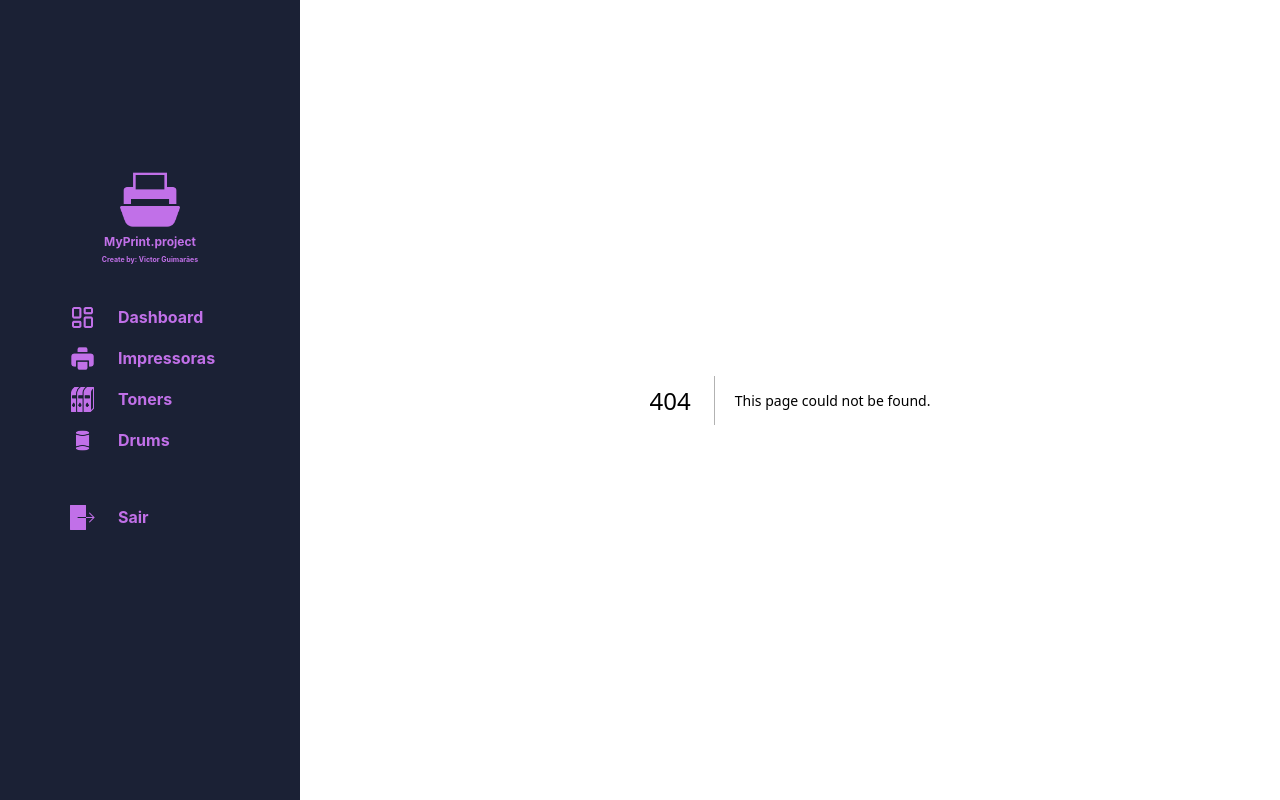
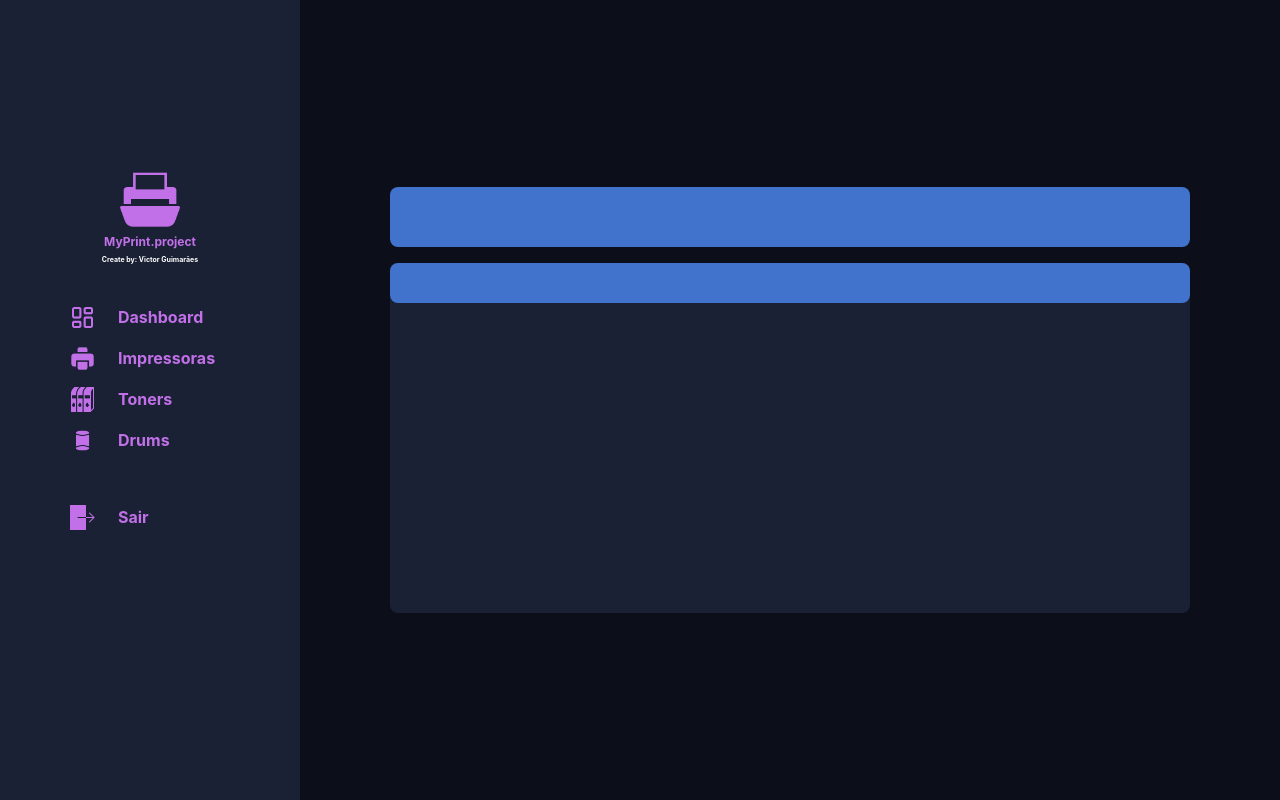
Before and after one commit to victorguimaraesdev/myprint-Next, a Next.js app: page /printer in a window 1280 px wide. Before the commit this address had no page. Built offline with nearby package versions, Linux system fonts and the light colour scheme.

Commit message:
feat: Create rote printer

```diff
--- a/src/app/globals.css
+++ b/src/app/globals.css
@@ -19,7 +19,7 @@ body {
   margin: 0;
   padding: 0;
   height: 100vh;
-  background: var(--background);
-  color: var(--foreground);
+  background: var(--secondary);
+  color: var(--white);
   font-family: 'Inter', sans-serif;
 }
--- a/src/app/layout.tsx
+++ b/src/app/layout.tsx
@@ -1,4 +1,4 @@
-import SideBar from "@/components/sidebar";
+import {SideBar} from "@/components/sidebar";
 import "./globals.css";
 export default function RootLayout({
   children,
--- /dev/null
+++ b/src/app/printer/page.tsx
@@ -0,0 +1,9 @@
+import { List } from "@/components/printer/list";
+
+export default function Printer() {
+    return (
+    <div className="flex flex-col justify-center items-center h-full w-full">
+        <List/>
+    </div>
+    )
+}
--- /dev/null
+++ b/src/components/printer/list/index.tsx
@@ -0,0 +1,11 @@
+export const List = () => {
+   return (
+    <div className="flex flex-col gap-4 justify-center items-center">
+        <div className="h-[60px] w-[800px] bg-[var(--supp2)] rounded-lg"></div>
+        <div className="h-[350px] w-[800px] bg-[var(--primary)] rounded-lg">
+             <div className="h-[40px] w-full bg-[var(--supp2)] rounded-lg"></div>
+        </div>
+    </div>
+
+   )
+}
--- a/src/components/sidebar/index.tsx
+++ b/src/components/sidebar/index.tsx
@@ -1,14 +1,14 @@
 
-export default function SideBar () {
+export const  SideBar = () => {
     return (
         <div className="flex flex-col h-full gap-10 justify-center items-center w-[300px] bg-[#1b2135] text-[var(--supp1)]">
             <div className="flex flex-col items-center gap-1 ">
                 <img src="assets/logo/logo.png" alt="logo" className="h-[60px] w-auto" />
                 <h1 className="font-bold text-[12px]">MyPrint.project</h1>
-                <h1 className="font-bold text-[7px]">Create by: Victor Guimarães</h1>
+                <h1 className="font-bold text-[7px]  text-white">Create by: Victor Guimarães</h1>
             </div>
             <nav className="flex flex-col gap-4 h-40 w-full items-center " >
-                <div className="flex flex-row gap-2  w-[160px] cursor-pointer hover:bg-[var(--hoverSide)]">
+                <div className="flex flex-row gap-2  w-[160px] cursor-pointer hover:bg-[var(--hoverSide)] ">
                     <div className="flex flex-row w-[40px] ">
                         <img src="assets/icons/dashboard.png" alt="home" className="h-[25px] w-auto" />
                     </div>
@@ -43,4 +43,3 @@ export default function SideBar () {
         </div>
     )
 }
-//#eed3f8
```
